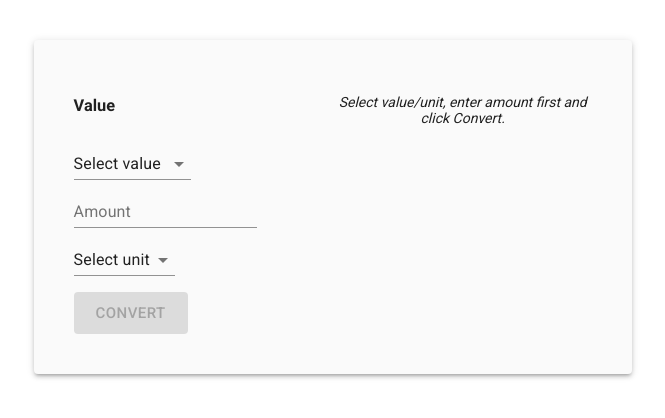
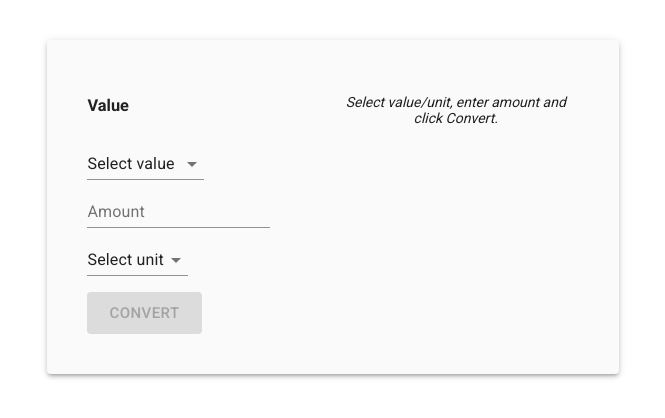
Before and after one commit to singha-cz/e-converter, a React app: page / in a window 1280 px wide. Shown: the top 418 px of the page, without its empty margins (307-972 px from the left). Built offline with nearby package versions, Linux system fonts and the light colour scheme.

Commit message:
fix: wording

```diff
--- a/src/components/Conversions/Conversions.js
+++ b/src/components/Conversions/Conversions.js
@@ -48,7 +48,7 @@ const Conversions = () => {
          </TableBody>
       </Table>
    </>
-   : <p><em>Select value/unit, enter amount first and click Convert.</em></p>
+   : <p><em>Select value/unit, enter amount and click Convert.</em></p>
    return element
 }
 
```
